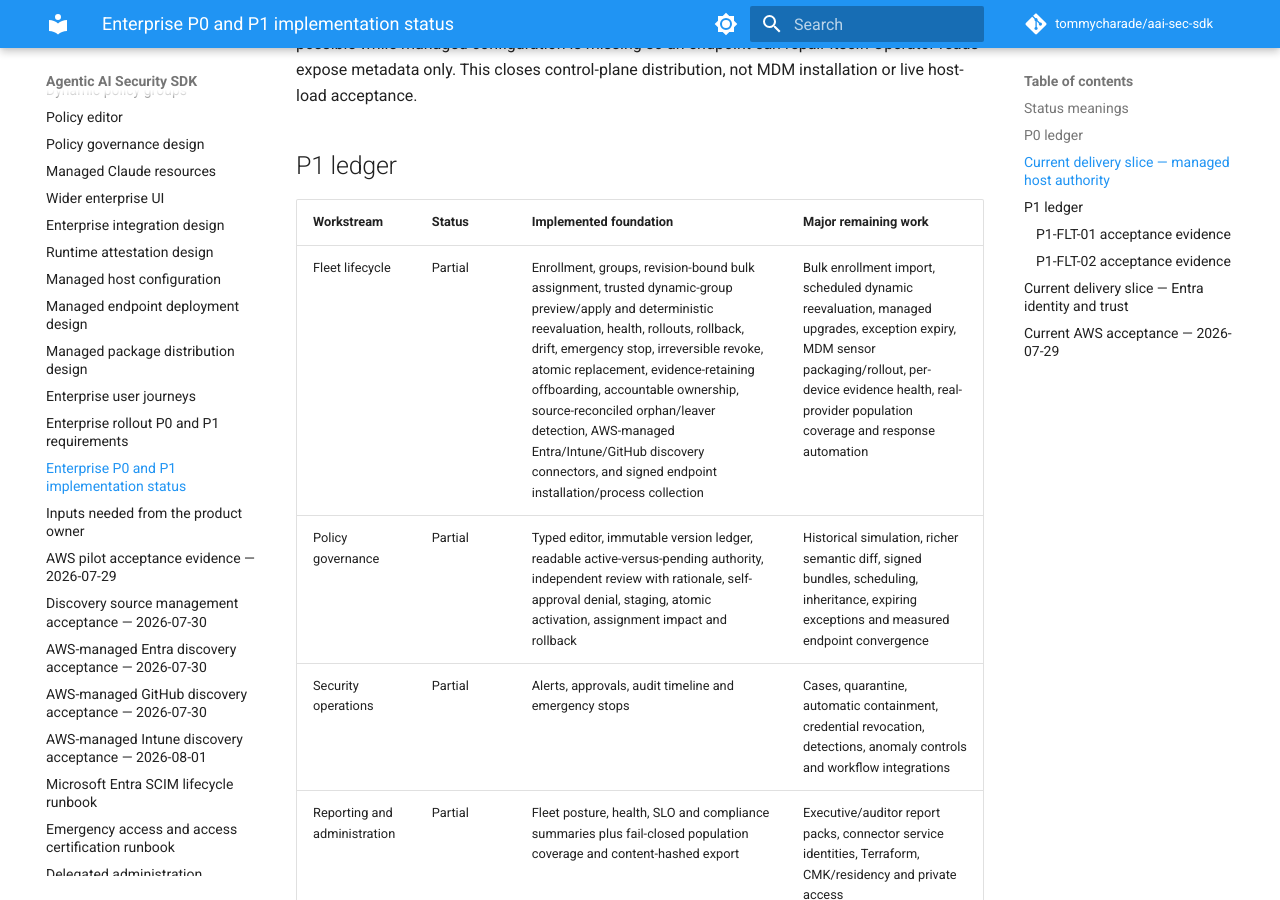
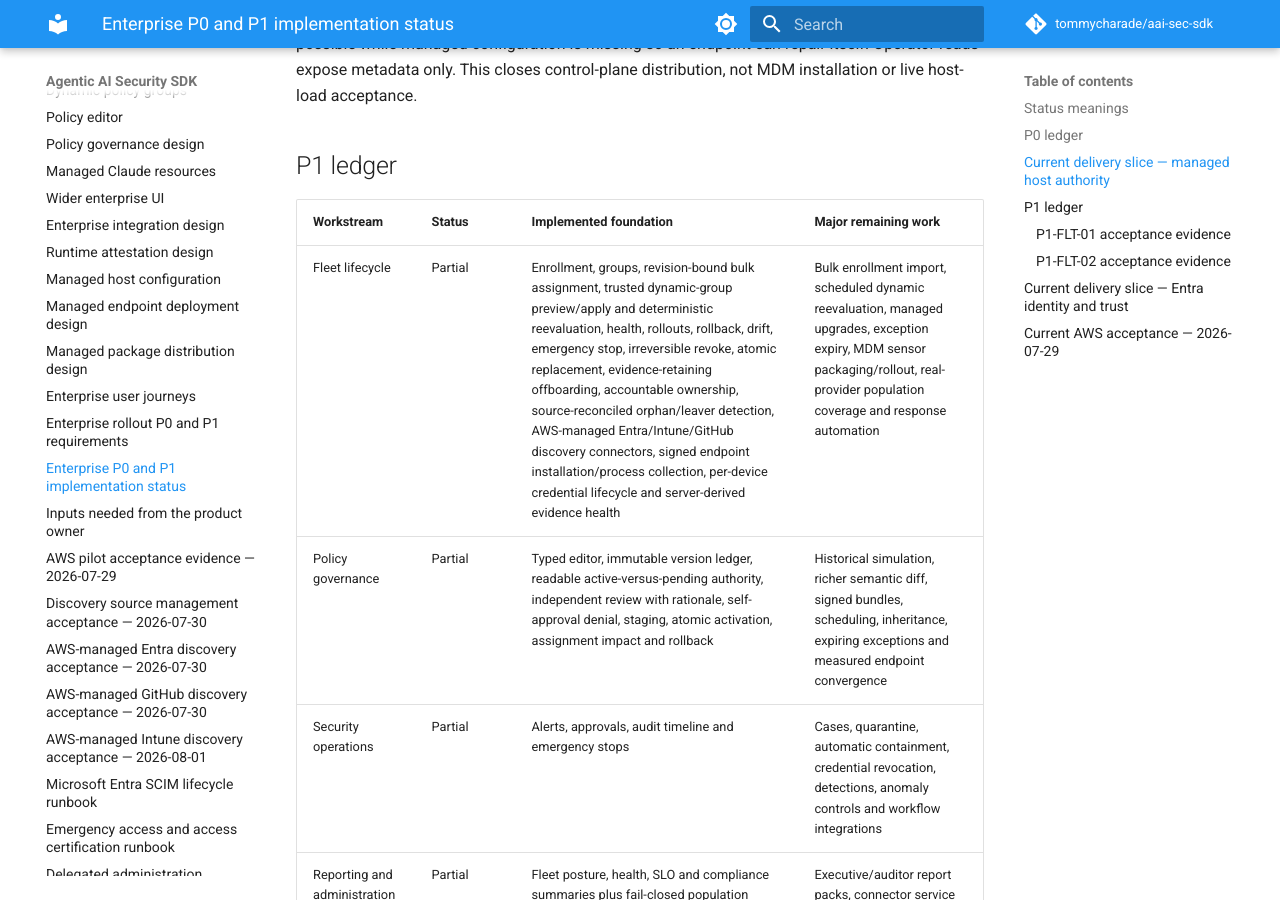
Before and after one commit to tommycharade/aai-sec-sdk, an MkDocs documentation site: the page built from docs/p0-p1-implementation-status.md, in a window 1280 px wide and 900 px high, scrolled down 3830 px. Built offline with MkDocs 1.6.1 and Material for MkDocs 9.7.7, drawn with Linux system fonts in a browser that asks for light colours; comment, search, counter and statistics services are not loaded.

Commit message:
Correct endpoint health delivery ledger (#73)
Co-authored-by: Tom Mooney <tom@judgefinance.co.uk>

```diff
--- a/docs/p0-p1-implementation-status.md
+++ b/docs/p0-p1-implementation-status.md
@@ -77,7 +77,7 @@ installation or live host-load acceptance.
 
 | Workstream | Status | Implemented foundation | Major remaining work |
 | --- | --- | --- | --- |
-| Fleet lifecycle | Partial | Enrollment, groups, revision-bound bulk assignment, trusted dynamic-group preview/apply and deterministic reevaluation, health, rollouts, rollback, drift, emergency stop, irreversible revoke, atomic replacement, evidence-retaining offboarding, accountable ownership, source-reconciled orphan/leaver detection, AWS-managed Entra/Intune/GitHub discovery connectors, and signed endpoint installation/process collection | Bulk enrollment import, scheduled dynamic reevaluation, managed upgrades, exception expiry, MDM sensor packaging/rollout, per-device evidence health, real-provider population coverage and response automation |
+| Fleet lifecycle | Partial | Enrollment, groups, revision-bound bulk assignment, trusted dynamic-group preview/apply and deterministic reevaluation, health, rollouts, rollback, drift, emergency stop, irreversible revoke, atomic replacement, evidence-retaining offboarding, accountable ownership, source-reconciled orphan/leaver detection, AWS-managed Entra/Intune/GitHub discovery connectors, signed endpoint installation/process collection, per-device credential lifecycle and server-derived evidence health | Bulk enrollment import, scheduled dynamic reevaluation, managed upgrades, exception expiry, MDM sensor packaging/rollout, real-provider population coverage and response automation |
 | Policy governance | Partial | Typed editor, immutable version ledger, readable active-versus-pending authority, independent review with rationale, self-approval denial, staging, atomic activation, assignment impact and rollback | Historical simulation, richer semantic diff, signed bundles, scheduling, inheritance, expiring exceptions and measured endpoint convergence |
 | Security operations | Partial | Alerts, approvals, audit timeline and emergency stops | Cases, quarantine, automatic containment, credential revocation, detections, anomaly controls and workflow integrations |
 | Reporting and administration | Partial | Fleet posture, health, SLO and compliance summaries plus fail-closed population coverage and content-hashed export | Executive/auditor report packs, connector service identities, Terraform, CMK/residency and private access |
```
